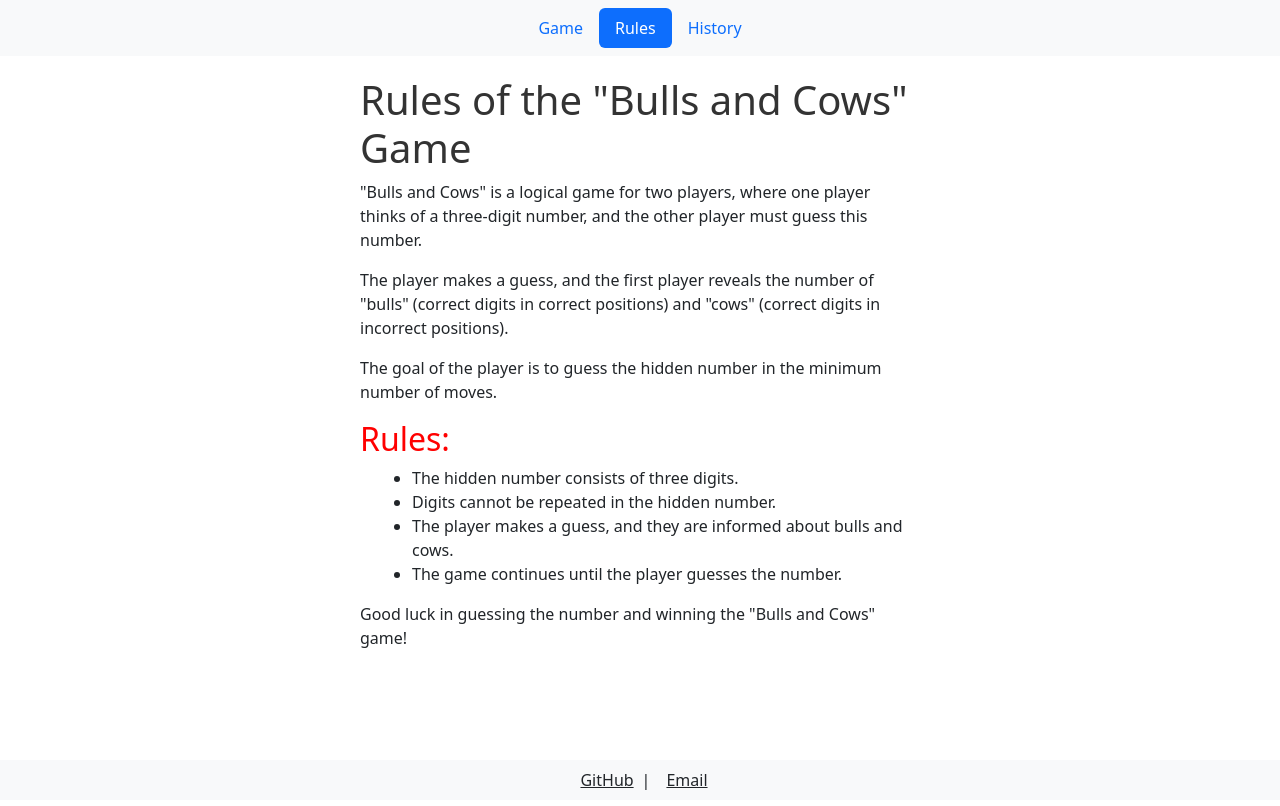
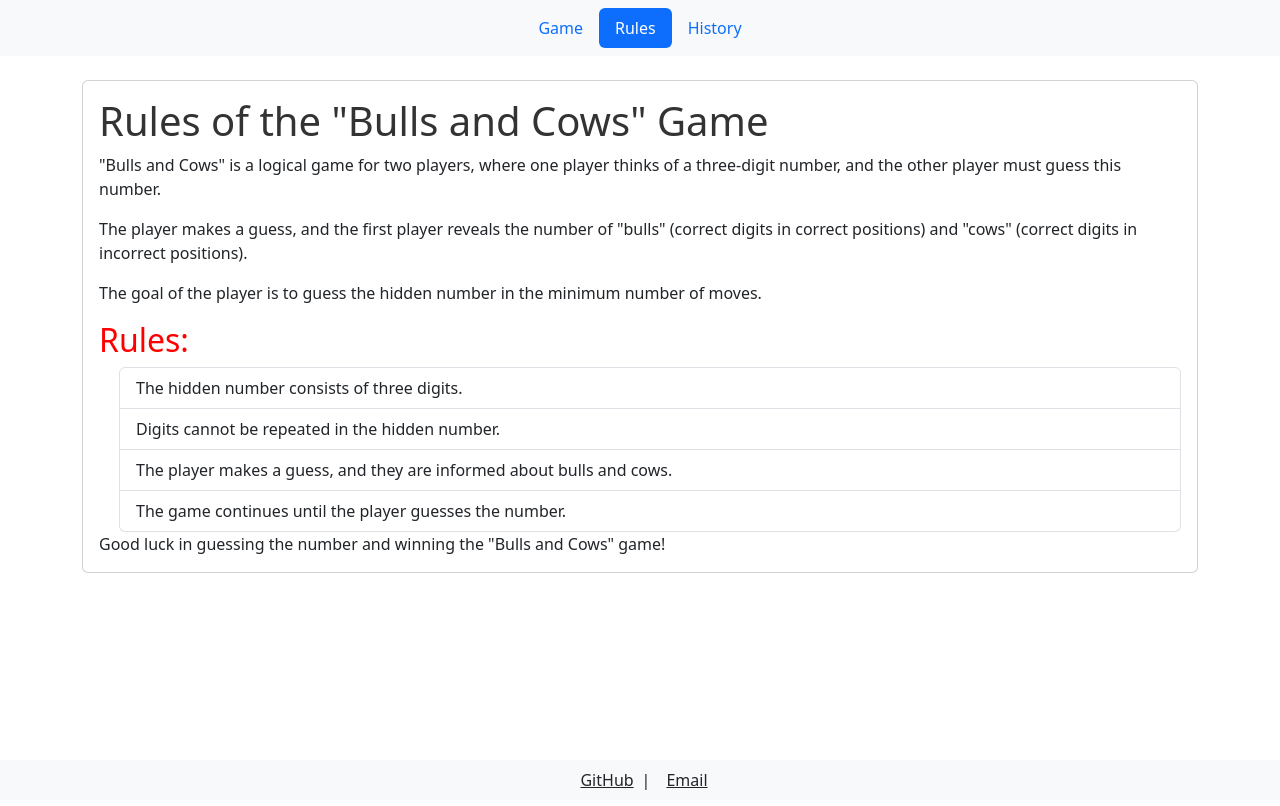
Before and after one commit to ImWeffi/Bulls_Cows, a React (Create React App) app: page /rules in a window 1280 px wide. Built offline with nearby package versions, Linux system fonts and the light colour scheme.

Commit message:
modified History page + style Rules page

```diff
--- a/src/App.js
+++ b/src/App.js
@@ -4,10 +4,12 @@ import History from "./pages/History";
 import Rules from "./pages/Rules";
 import "./App.css";
 import NotFound from "./pages/NotFound";
+import { GameAttemptsProvider } from "./components/GameAttemptsContext";
 
 function App() {
   return (
     <div>
+      <GameAttemptsProvider>
       <BrowserRouter>
         <Routes>
           <Route index element={<Game />} />
@@ -17,6 +19,7 @@ function App() {
           <Route path="/*" element={<NotFound />} />
         </Routes>
       </BrowserRouter>
+      </GameAttemptsProvider>
     </div>
   );
 }
--- /dev/null
+++ b/src/components/GameAttemptsContext.jsx
@@ -0,0 +1,21 @@
+import { createContext, useContext, useState } from "react";
+
+const GameAttemptsContext = createContext();
+
+export const useGameAttempts = () => {
+  return useContext(GameAttemptsContext);
+};
+
+export const GameAttemptsProvider = ({ children }) => {
+  const [gameAttempts, setGameAttempts] = useState([]);
+
+  const addGameAttempt = (attempt) => {
+    setGameAttempts((prevAttempts) => [...prevAttempts, attempt]);
+  };
+
+  return (
+    <GameAttemptsContext.Provider value={{ gameAttempts, addGameAttempt }}>
+      {children}
+    </GameAttemptsContext.Provider>
+  );
+};
--- a/src/pages/Game.jsx
+++ b/src/pages/Game.jsx
@@ -1,11 +1,11 @@
 import Header from "../components/Header";
 import React, { useState, useEffect } from "react";
+import { useGameAttempts } from "../components/GameAttemptsContext";
 import "bootstrap/dist/css/bootstrap.min.css";
 import "../styles/Game.css";
 import AttemptsList from "../components/AttemptsList";
 import SettingsModal from "../components/SettingsModal";
 import Footer from "../components/Footer";
-
 
 const Game = (props) => {
   const [numberLength, setNumberLength] = useState(3);
@@ -14,7 +14,8 @@ const Game = (props) => {
   const [feedback, setFeedback] = useState("");
   const [attempts, setAttempts] = useState([]);
   const [timer, setTimer] = useState(0);
-  const [gameWon, setGameWon] = useState(false)
+  const [gameWon, setGameWon] = useState(false);
+  const { addGameAttempt } = useGameAttempts();
 
   function genrateThreeDigitNumber() {
     const numbers = [1, 2, 3, 4, 5, 6, 7, 8, 9];
@@ -64,7 +65,7 @@ const Game = (props) => {
       result: `Bulls: ${bulls} Cows: ${cows} Time: ${timer} seconds.`,
       timer,
     };
-
+    addGameAttempt(attemptResult);
     if (attempts.some((attempt) => attempt.guess === guess)) {
       setFeedback("You already made this guess. Try a different one.");
     } else {
@@ -108,9 +109,13 @@ const Game = (props) => {
     setNumberLength(numberLength);
   }
 
-  useEffect(() => {
-    startNewGame(numberLength);
-  }, [numberLength], [attempts]);
+  useEffect(
+    () => {
+      startNewGame(numberLength);
+    },
+    [numberLength],
+    [attempts]
+  );
 
   const handleRestart = () => {
     startNewGame(numberLength);
@@ -128,6 +133,7 @@ const Game = (props) => {
     <>
       <Header />
       <div className="game">
+      <h4>Bulls And Cows Game!</h4>
         <form onSubmit={guessSumbit}>
           <input
             id="guess"
--- a/src/pages/History.jsx
+++ b/src/pages/History.jsx
@@ -1,13 +1,31 @@
+import React from "react";
+import { useGameAttempts } from "../components/GameAttemptsContext";
+import Header from "../components/Header";
 import Footer from "../components/Footer";
-import Header from "../components/Header";
-import AttemptsList from "../components/AttemptsList";
-import "bootstrap/dist/css/bootstrap.min.css";
 
-const History = ({attempts}) => {
+const History = () => {
+  const { gameAttempts } = useGameAttempts();
+
   return (
     <>
-        <Header />
-        <AttemptsList attempts={attempts} />
+      <Header />
+      <div className="container mt-4">
+        <div className="card">
+          <div className="card-body">
+            <h2 className="card-title">Game Attempts History</h2>
+            <ul className="list-group">
+              {gameAttempts.map((attempt, index) => (
+                <li
+                  key={index}
+                  className="list-group-item d-flex justify-content-between align-items-center"
+                >
+                  {attempt.guess} - {attempt.result}
+                </li>
+              ))}
+            </ul>
+          </div>
+        </div>
+      </div>
       <Footer />
     </>
   );
--- a/src/pages/Rules.jsx
+++ b/src/pages/Rules.jsx
@@ -1,44 +1,55 @@
+import React from "react";
 import Header from "../components/Header";
+import Footer from "../components/Footer";
+import "bootstrap/dist/css/bootstrap.min.css";
 import "../styles/Rules.css";
-import "bootstrap/dist/css/bootstrap.min.css";
-import Footer from "../components/Footer";
-
 const Rules = () => {
   return (
     <>
       <Header />
-      <div className="rules-container">
-        <h1 className="rules-heading">Rules of the "Bulls and Cows" Game</h1>
-        <p>
-          "Bulls and Cows" is a logical game for two players, where one player
-          thinks of a three-digit number, and the other player must guess this
-          number.
+      <div className="container mt-4">
+        <div className="card">
+          <div className="card-body">
+            <h1 className="card-title rules-heading">
+              Rules of the "Bulls and Cows" Game
+            </h1>
+            <p className="card-text">
+              "Bulls and Cows" is a logical game for two players, where one
+              player thinks of a three-digit number, and the other player must
+              guess this number.
             </p>
-        <p>
-          The player makes a guess, and the first player reveals the number of
-          "bulls" (correct digits in correct positions) and "cows" (correct
-          digits in incorrect positions).
+            <p className="card-text">
+              The player makes a guess, and the first player reveals the number
+              of "bulls" (correct digits in correct positions) and "cows"
+              (correct digits in incorrect positions).
             </p>
-        <p>
-          The goal of the player is to guess the hidden number in the minimum
-          number of moves.
+            <p className="card-text">
+              The goal of the player is to guess the hidden number in the
+              minimum number of moves.
             </p>
             <h2 className="sub-heading">Rules:</h2>
-        <ul className="rules-list">
-          <li>The hidden number consists of three digits.</li>
-          <li>Digits cannot be repeated in the hidden number.</li>
-          <li>
+            <ul className="list-group rules-list">
+              <li className="list-group-item">
+                The hidden number consists of three digits.
+              </li>
+              <li className="list-group-item">
+                Digits cannot be repeated in the hidden number.
+              </li>
+              <li className="list-group-item">
                 The player makes a guess, and they are informed about bulls and
                 cows.
               </li>
-          <li>The game continues until the player guesses the number.</li>
+              <li className="list-group-item">
+                The game continues until the player guesses the number.
+              </li>
             </ul>
-        <p>
+            <p className="card-text">
               Good luck in guessing the number and winning the "Bulls and Cows"
               game!
             </p>
           </div>
-
+        </div>
+      </div>
       <Footer />
     </>
   );
```
Also changed, not shown: 1 other file (tests, documents, lock files or other folders). Lines whose indentation alone changed are shown as unchanged.
